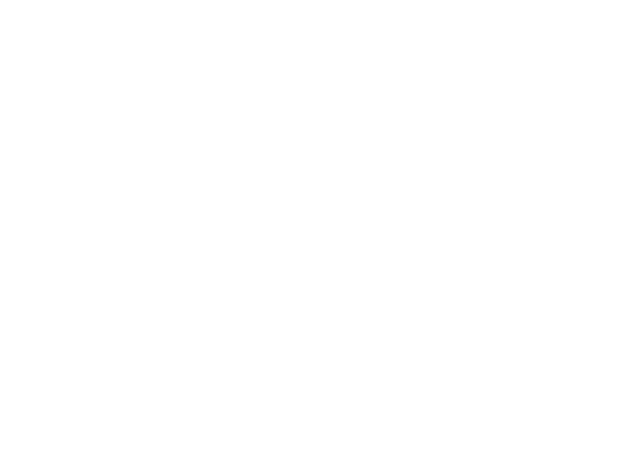
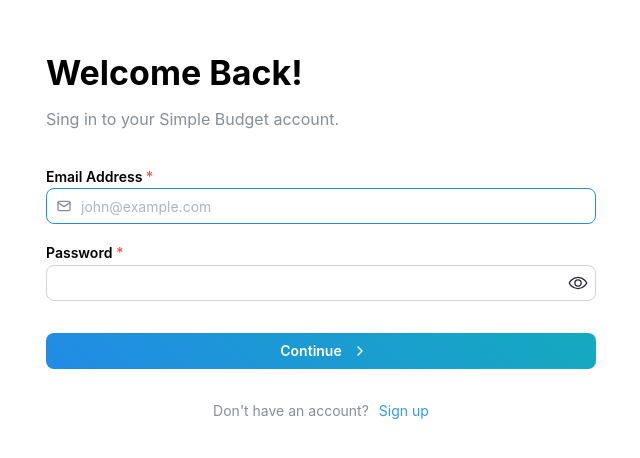
Before and after one commit to pakapoltanachaisith/simple-budget-client, a React (Vite) app: page /login in a window 1280 px wide. Before the commit this address had no page. Shown: the part 164-622 px from the top of the page, without its empty margins (319-959 px from the left). Built offline with nearby package versions, Linux system fonts and the light colour scheme.

Commit message:
Create Login page

```diff
--- a/package.json
+++ b/package.json
@@ -13,6 +13,7 @@
     "@hookform/resolvers": "^5.9.1",
     "@mantine/core": "^9.6.1",
     "@mantine/hooks": "^9.6.1",
+    "@tabler/icons-react": "^3.46.0",
     "react": "^19.2.8",
     "react-dom": "^19.2.8",
     "react-hook-form": "^7.88.0",
--- a/src/index.css
+++ b/src/index.css
@@ -0,0 +1,5 @@
+:root,
+body,
+#root {
+  height: 100%;
+}
--- /dev/null
+++ b/src/layouts/auth-layout.tsx
@@ -0,0 +1,12 @@
+import { Center, Container } from "@mantine/core";
+import { Outlet } from "react-router";
+
+export default function AuthLayout() {
+  return (
+    <Container h="100%">
+      <Center h="100%">
+        <Outlet />
+      </Center>
+    </Container>
+  );
+}
--- a/src/main.tsx
+++ b/src/main.tsx
@@ -1,18 +1,23 @@
-import "@mantine/core/styles.css";
-import "./index.css";
-
 import { StrictMode } from "react";
 import { createRoot } from "react-dom/client";
 import { BrowserRouter, Route, Routes } from "react-router";
 import { MantineProvider } from "@mantine/core";
+
+import "@mantine/core/styles.css";
+import "@/index.css";
 import Home from "@/routes/home";
+import AuthLayout from "@/layouts/auth-layout";
+import Login from "./routes/login";
 
 createRoot(document.getElementById("root")!).render(
   <StrictMode>
     <MantineProvider>
       <BrowserRouter>
         <Routes>
-          <Route path="/" element={<Home />} />
+          <Route index element={<Home />} />
+          <Route element={<AuthLayout />}>
+            <Route path="login" element={<Login />} />
+          </Route>
         </Routes>
       </BrowserRouter>
     </MantineProvider>
--- /dev/null
+++ b/src/routes/login.tsx
@@ -0,0 +1,67 @@
+import {
+  Box,
+  Title,
+  Text,
+  Flex,
+  Stack,
+  TextInput,
+  PasswordInput,
+  Button,
+} from "@mantine/core";
+import { IconChevronRight, IconMail } from "@tabler/icons-react";
+import { Link } from "react-router";
+
+export default function Login() {
+  return (
+    <Box w="90%" maw={550}>
+      <Box>
+        <Title order={1}>Welcome Back!</Title>
+        <Text c="dimmed" mt="sm">
+          Sing in to your Simple Budget account.
+        </Text>
+      </Box>
+
+      <Box component="form" mt="xl">
+        <Stack gap="md" mb="xl">
+          <TextInput
+            id="email"
+            name="email"
+            label="Email Address"
+            leftSection={<IconMail size={16} />}
+            placeholder="john@example.com"
+            required
+            autoFocus
+          />
+          <PasswordInput
+            id="password"
+            name="password"
+            label="Password"
+            required
+          />
+        </Stack>
+        <Button
+          type="submit"
+          fullWidth
+          variant="gradient"
+          rightSection={<IconChevronRight size={16} />}>
+          Continue
+        </Button>
+      </Box>
+
+      <Flex gap="xs" justify="center" mt="xl">
+        <Text size="sm" c="dimmed">
+          Don't have an account?
+        </Text>
+        <Text
+          component={Link}
+          to="/register"
+          size="sm"
+          style={(theme) => ({
+            color: theme.colors[theme.primaryColor][5],
+          })}>
+          Sign up
+        </Text>
+      </Flex>
+    </Box>
+  );
+}
```
Also changed, not shown: 1 other file (tests, documents, lock files or other folders).
